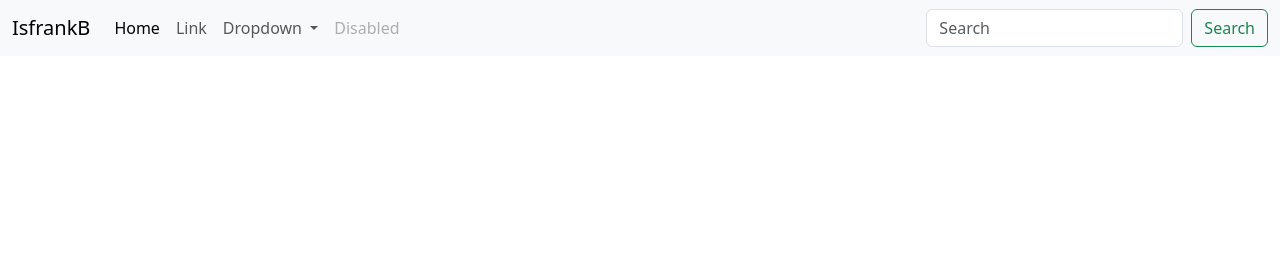
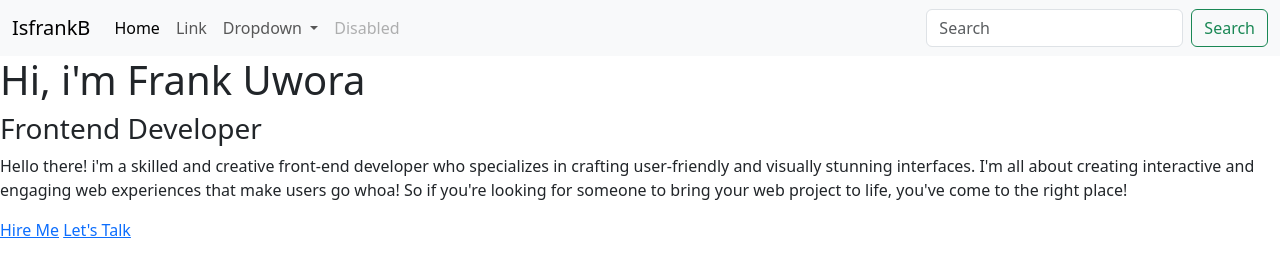
Before and after one commit to FrankUwora/IsfrankB.github.io, a plain HTML site: page index.html in a window 1280 px wide. Drawn offline with nearby package versions, Linux system fonts and the light colour scheme.

Commit message:
Update index.html

```diff
--- a/index.html
+++ b/index.html
@@ -43,6 +43,22 @@
     </div>
   </div>
 </nav>
+    <header>
+       <h1>Hi, i'm Frank Uwora</h1>
+          <h3>Frontend Developer</h3>
+          <p>
+            Hello there! i'm a skilled and creative front-end developer who
+            specializes in crafting user-friendly and visually stunning
+            interfaces. I'm all about creating interactive and engaging web
+            experiences that make users go whoa! So if you're looking for
+            someone to bring your web project to life, you've come to the right
+            place!
+          </p>
+          <div class="btn-box">
+            <a href="https://wa.link/sxjb1a">Hire Me</a>
+            <a href="https://wa.link/sxjb1a">Let's Talk</a>
+          </div>
+    </header>
     <script src="https://cdn.jsdelivr.net/npm/bootstrap@5.3.1/dist/js/bootstrap.bundle.min.js" integrity="sha384-HwwvtgBNo3bZJJLYd8oVXjrBZt8cqVSpeBNS5n7C8IVInixGAoxmnlMuBnhbgrkm" crossorigin="anonymous"></script>
   </body>
 </html>
```
